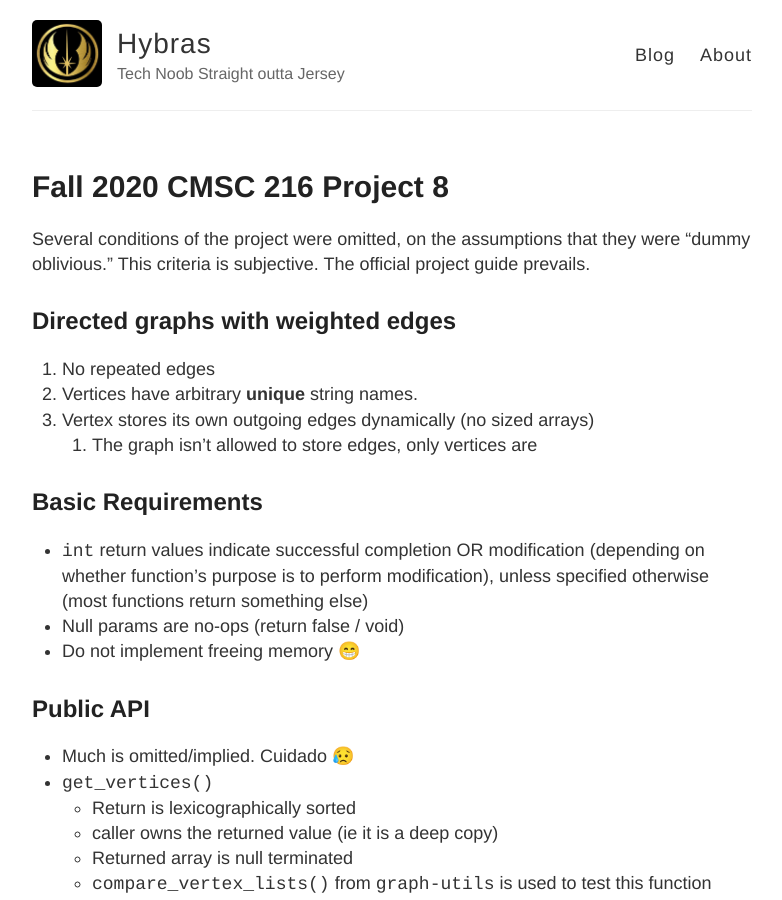
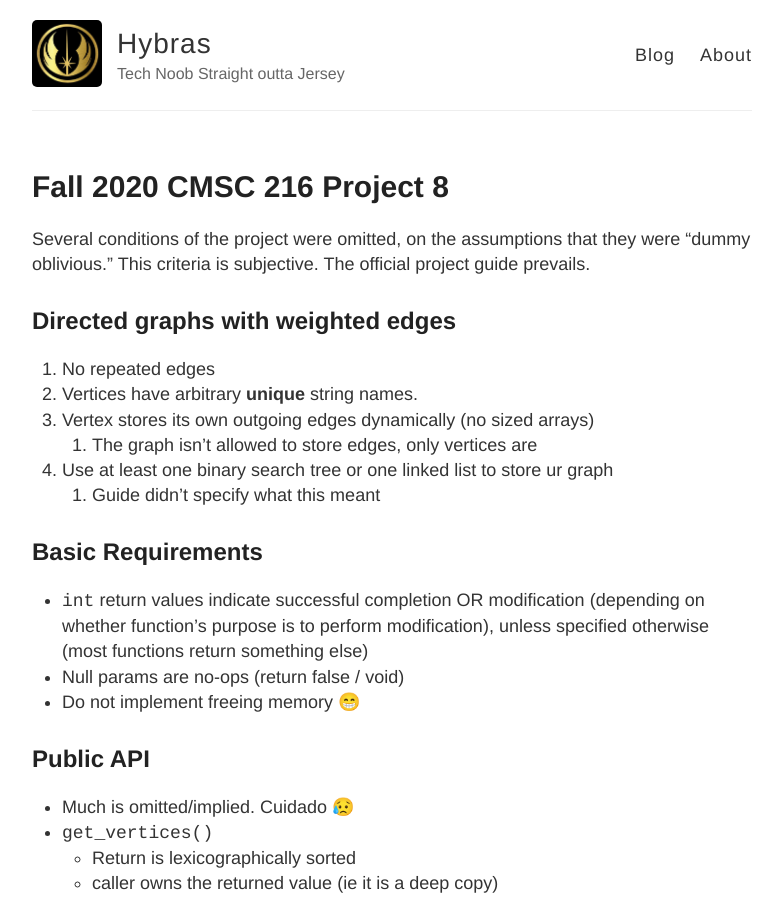
Before and after one commit to hybras/hybras.github.io, a Jekyll site: the page built from _posts/2020-10-31-CMSC-216-Project-8.md, in a window 1280 px wide and 900 px high. Shown: the whole window, without its empty margins (248-1030 px from the left). Built offline with Jekyll 4.4.1, drawn with Linux system fonts in a browser that asks for light colours.

Commit message:
Add rule about using a btree / LL

```diff
--- a/_posts/2020-10-31-CMSC-216-Project-8.md
+++ b/_posts/2020-10-31-CMSC-216-Project-8.md
@@ -11,6 +11,8 @@ Several conditions of the project were omitted, on the assumptions that they wer
 2. Vertices have arbitrary **unique** string names.
 3. Vertex stores its own outgoing edges dynamically (no sized arrays)
    1. The graph isn't allowed to store edges, only vertices are
+4. Use at least one binary search tree or one linked list to store ur graph
+   1. Guide didn't specify what this meant
 
 ## Basic Requirements
 
```
